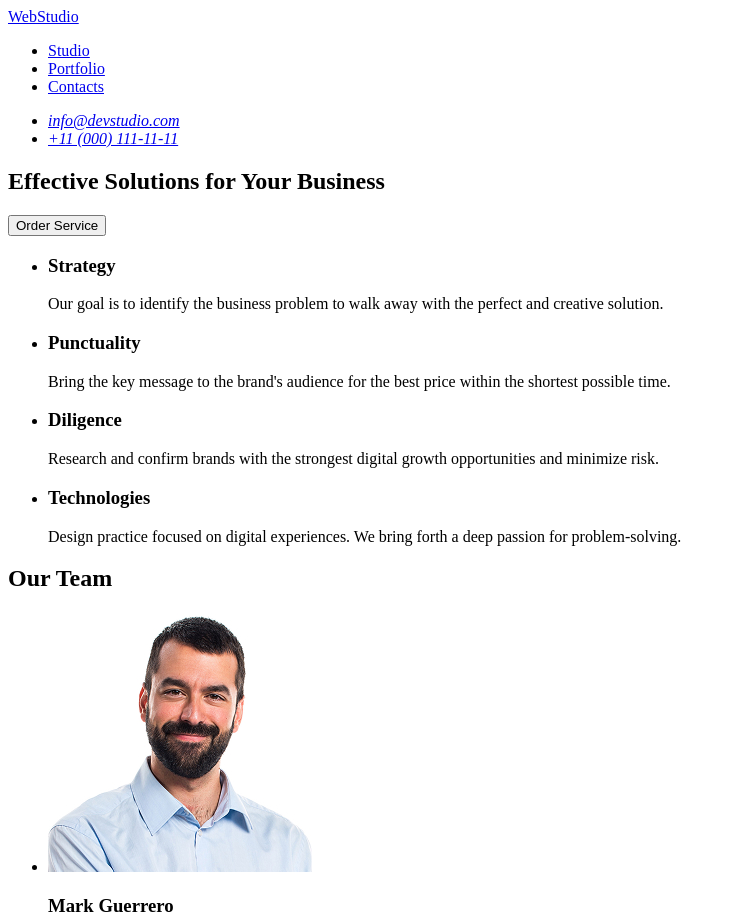
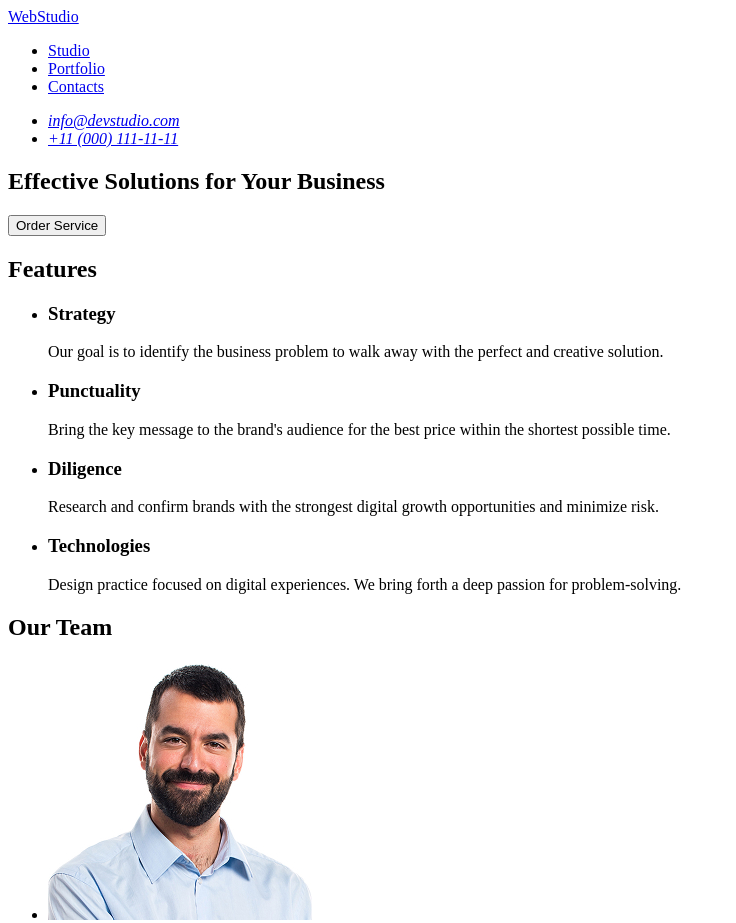
Before and after one commit to yevgen-94/goit-markup-hw-01, a plain HTML site: page index.html in a window 1280 px wide. Shown: the top 923 px of the page, without its empty margins (0-736 px from the left). Drawn offline with Linux system fonts and the light colour scheme.

Commit message:
Виправлено помилки у HTML

```diff
--- a/index.html
+++ b/index.html
@@ -32,7 +32,7 @@
       <!-- end region hero -->
       <!-- region features -->
       <section>
-        <!-- <h2>Our Features</h2> -->
+        <h2>Features</h2>
         <ul>
           <li>
             <h3>Strategy</h3>
```
